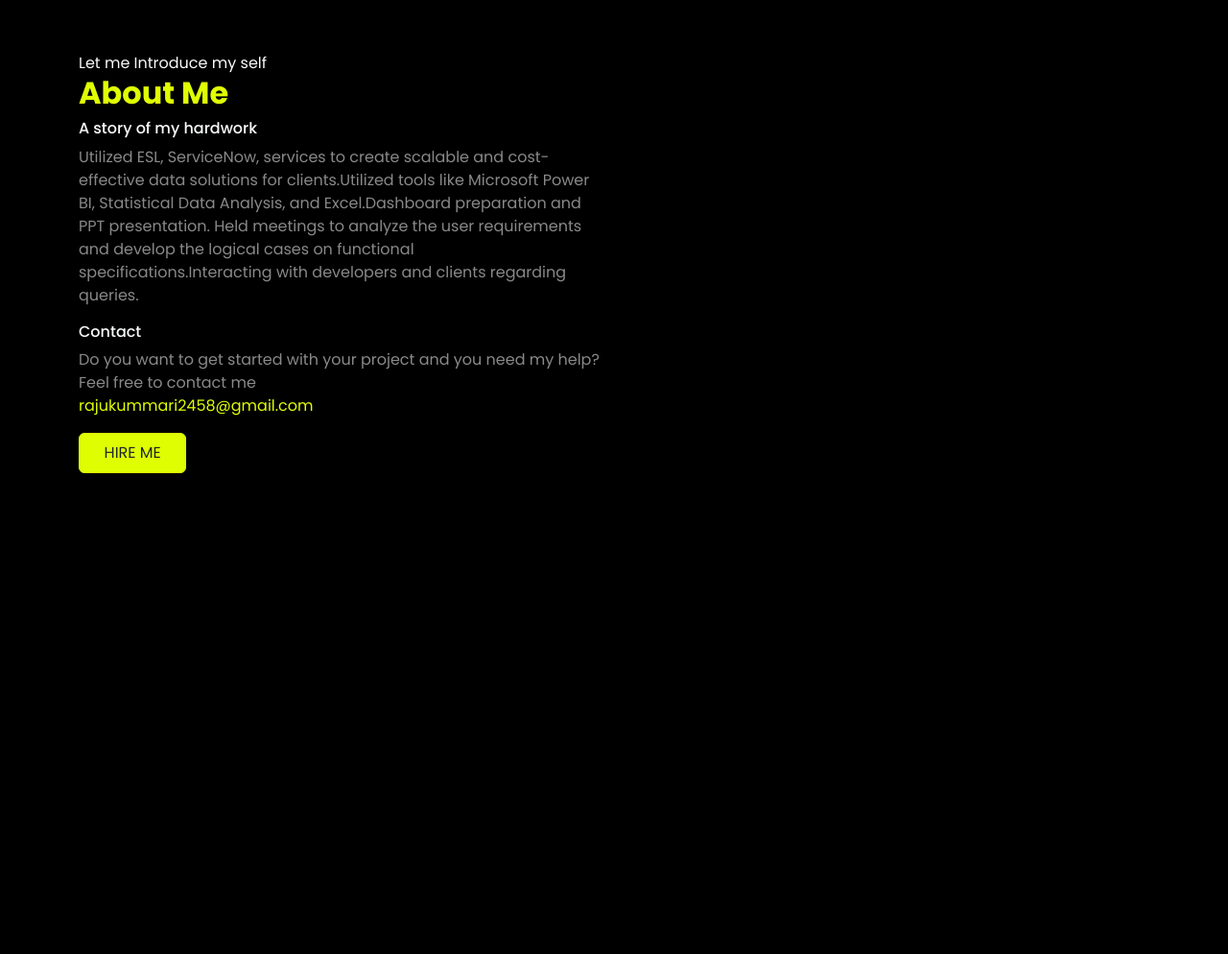
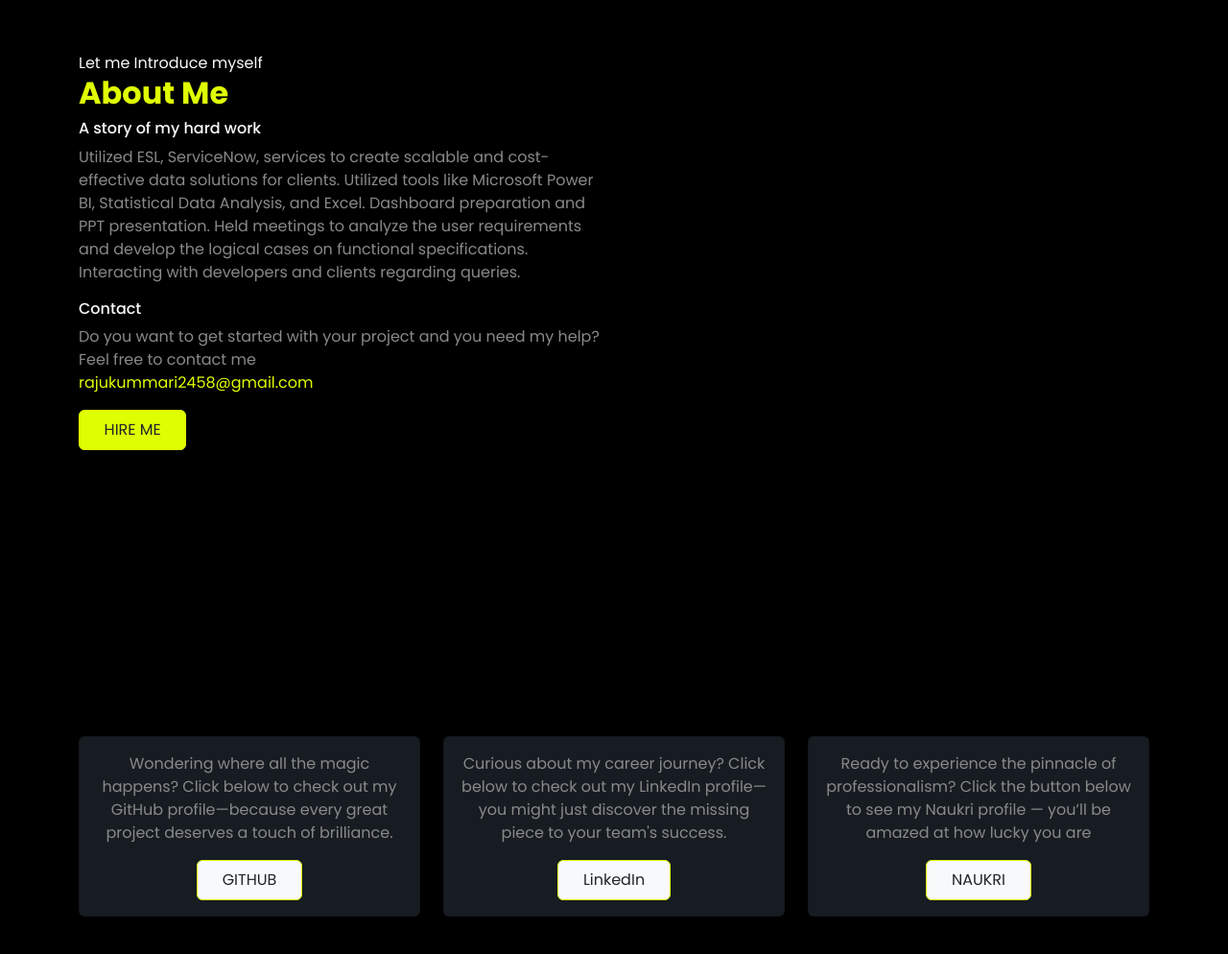
Before and after one commit to Raju2458/Sample-Repository, a plain HTML site: page index.html in a window 1280 px wide. Shown: the part 700-1694 px from the top of the page at 96% size. Before the commit the page ends 1193 px from the top, so only its background shows below. Drawn offline with nearby package versions, Linux system fonts and the light colour scheme.

Commit message:
Update index.html

```diff
--- a/index.html
+++ b/index.html
@@ -67,25 +67,66 @@
       <div class="container">
         <div class="row align-items-center">
           <div class="col-lg-6">
-            <span class="text-light">Let me Introduce my self</span>
-            <h2 class="txt-green fw-bold" id="about">About Me</h2>
-            <h6 class="text-light">A story of my hardwork</h6>
-            <p class="txt-gray para1">Utilized ESL, ServiceNow, services to create scalable and cost-effective data solutions
-              for clients.Utilized tools like Microsoft Power BI, Statistical Data Analysis, and Excel.Dashboard
-              preparation and PPT presentation. Held meetings to analyze the user requirements and develop the logical
-              cases on functional specifications.Interacting with developers and clients regarding queries.
+            <span class="text-light">Let me Introduce myself</span>
+            <h2 class="txt-green fw-bold">About Me</h2>
+            <h6 class="text-light">A story of my hard work</h6>
+            <p class="txt-gray para1">
+              Utilized ESL, ServiceNow, services to create scalable and cost-effective data solutions for clients. Utilized
+              tools like Microsoft Power BI, Statistical Data Analysis, and Excel. Dashboard preparation and PPT
+              presentation. Held meetings to analyze the user requirements and develop the logical cases on functional
+              specifications. Interacting with developers and clients regarding queries.
             </p>
-            <h6 class="text-light" id="contact">Contact</h6>
-            <p class="txt-gray para2">Do you want to get started with your project and you need my help? Feel free to contact
-              me
-              <a href="#" class="txt-green d-block">rajukummari2458@gmail.com</a>
+            <h6 class="text-light">Contact</h6>
+            <p class="txt-gray para2">
+              Do you want to get started with your project and you need my help? Feel free to contact me
+              <a href="mailto:rajukummari2458@gmail.com" class="txt-green d-block">rajukummari2458@gmail.com</a>
             </p>
             <a href="#"><button type="button" class="btn mybtn bg-green">HIRE ME</button></a>
-
           </div>
         </div>
       </div>
+
+      <section class="section-container d-flex justify-content-center align-items-center" style="height: 100vh;">
+        <div class="container text-center">
+
+          <div class="row justify-content-center">
+            <div class="col-lg-4 col-md-6 mb-3">
+              <div class="card bg-dark-blue">
+                <div class="card-body">
+                  <p class="card-text txt-gray">Wondering where all the magic happens? Click below to check out my GitHub profile—because every great project deserves a touch of brilliance.</p>
+                  <a href="http://bit.ly/4dIWTW4" target="_blank">
+                    <button type="button" class="btn mybtn bg-light">GITHUB</button>
+                  </a>
+                </div>
+              </div>
+            </div>
+
+            <div class="col-lg-4 col-md-6 mb-3">
+              <div class="card bg-dark-blue">
+                <div class="card-body">
+                  <p class="card-text txt-gray">Curious about my career journey? Click below to check out my LinkedIn profile—you might just discover the missing piece to your team's success.</p>
+                  <a href="https://www.linkedin.com/in/kummari-raju-a943121a5/" target="_blank">
+                    <button type="button" class="btn mybtn bg-light">LinkedIn</button>
+                  </a>
+                </div>
+              </div>
+            </div>
+
+            <div class="col-lg-4 col-md-6 mb-3">
+              <div class="card bg-dark-blue">
+                <div class="card-body">
+                  <p class="card-text txt-gray">Ready to experience the pinnacle of professionalism? Click the button below to see my Naukri profile — you’ll be amazed at how lucky you are</p>
+                  <a href="https://www.naukri.com/mnjuser/profile?id=&altresid" target="_blank">
+                    <button type="button" class="btn mybtn bg-light">NAUKRI</button>
+                  </a>
+                </div>
+              </div>
+            </div>
+          </div>
+        </div>
+      </section>
     </section>
+
   </main>
 
 
```
